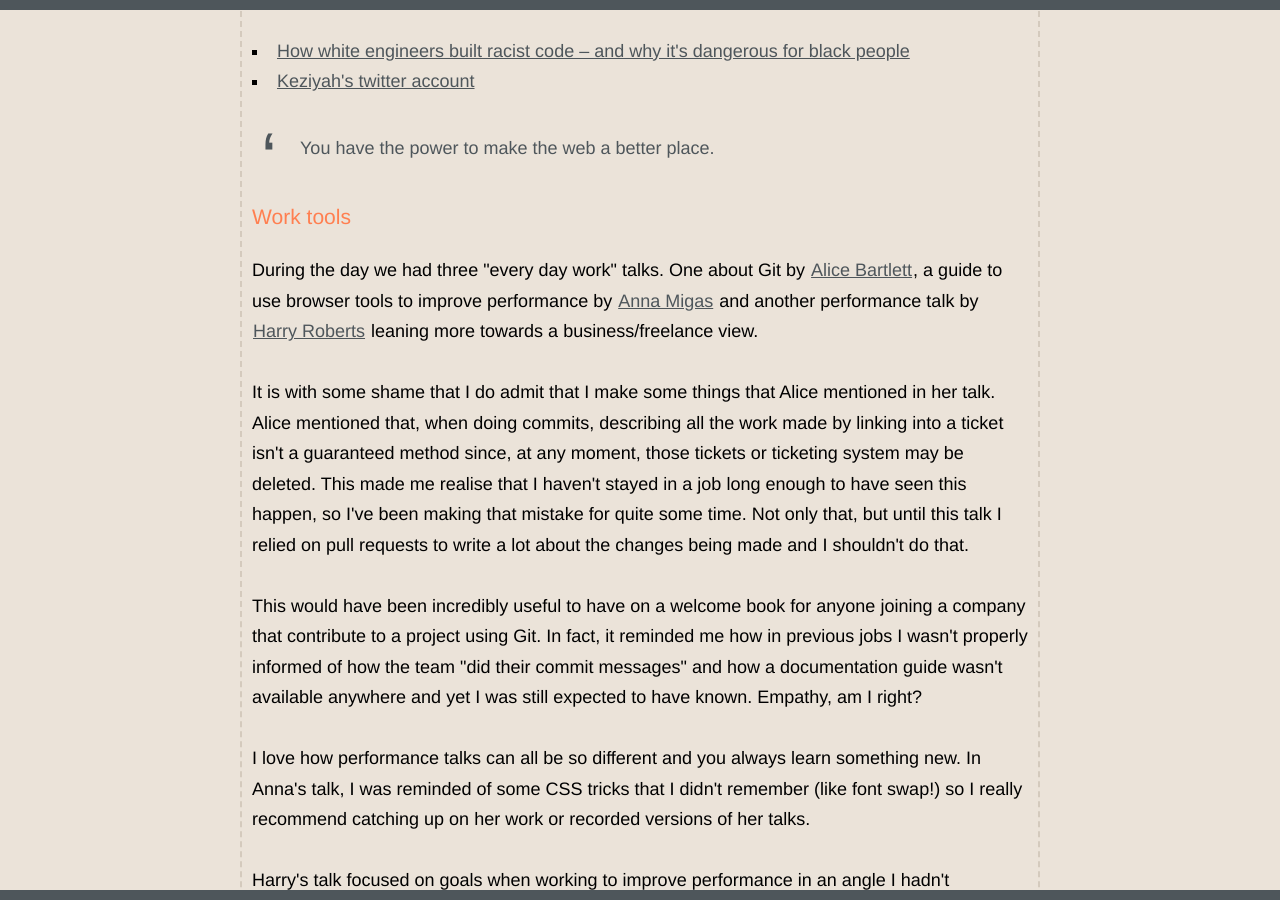
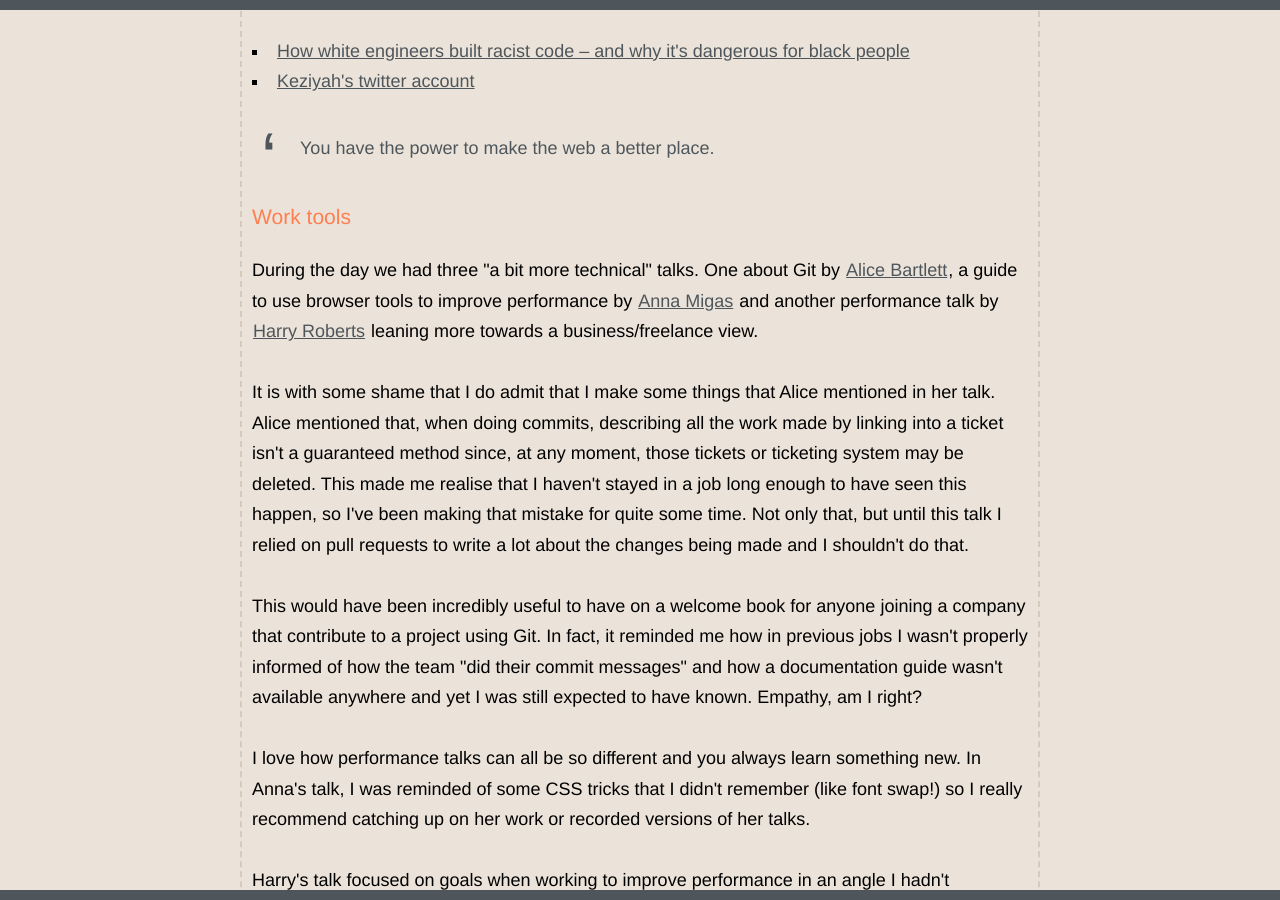
Before and after one commit to ohhelloana/ohhelloana, a Jekyll site: the page built from _posts/2019-11-16-ffconf-2019.html, in a window 1280 px wide and 900 px high, scrolled down 3741 px. Built offline with Jekyll 4.4.1, drawn with Linux system fonts in a browser that asks for light colours.

Commit message:
Clarification;

```diff
--- a/_posts/2019-11-16-ffconf-2019.html
+++ b/_posts/2019-11-16-ffconf-2019.html
@@ -84,7 +84,7 @@ listening: nothing
 
 <h3>Work tools</h3>
 
-<p>During the day we had three "every day work" talks. One about Git by <a href="https://alicebartlett.co.uk/">Alice Bartlett</a>, a guide to use browser tools to improve performance by <a href="https://twitter.com/szynszyliszys">Anna Migas</a> and another performance talk by <a href="https://csswizardry.com/">Harry Roberts</a> leaning more towards a business/freelance view.</p>
+<p>During the day we had three "a bit more technical" talks. One about Git by <a href="https://alicebartlett.co.uk/">Alice Bartlett</a>, a guide to use browser tools to improve performance by <a href="https://twitter.com/szynszyliszys">Anna Migas</a> and another performance talk by <a href="https://csswizardry.com/">Harry Roberts</a> leaning more towards a business/freelance view.</p>
 
 <p>It is with some shame that I do admit that I make some things that Alice mentioned in her talk. Alice mentioned that, when doing commits, describing all the work made by linking into a ticket isn't a guaranteed method since, at any moment, those tickets or ticketing system may be deleted. This made me realise that I haven't stayed in a job long enough to have seen this happen, so I've been making that mistake for quite some time. Not only that, but until this talk I relied on pull requests to write a lot about the changes being made and I shouldn't do that.</p>
 
```
